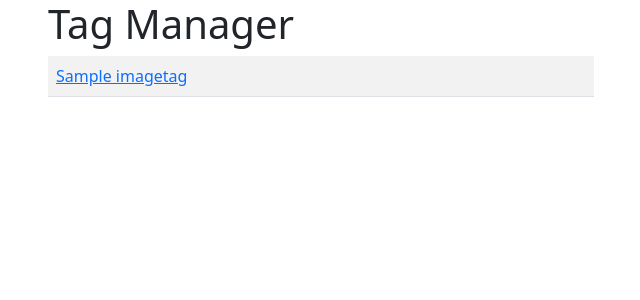
After one commit to cototal/image_library, a Django app: page /tags in a window 1280 px wide. The commit adds this page. Shown: the top 300 px of the page, without its empty margins (34-674 px from the left). Run offline with Django 3.2, Linux system fonts and the light colour scheme; tables that the repository leaves empty hold one stand-in row (values such as "Sample post"); style sheets or scripts are compiled from the project's sources.

Commit message:
Setup tagging and tag views.

```diff
--- a/mysite/library/templates/library/home.html
+++ b/mysite/library/templates/library/home.html
@@ -2,5 +2,5 @@
 {% block title %}Library Home{% endblock %}
 {% block content %}
     <h1>Library Home</h1>
-    {# <img src="{% url 'library:library_image' 12 %}" width=500 /> #}
+    {# <img src="{% url 'library:image' 12 %}" width=500 /> #}
 {% endblock %}
--- /dev/null
+++ b/mysite/library/templates/library/tag_manager.html
@@ -0,0 +1,22 @@
+{% extends "base.html" %}
+{% block title %}Tag Manager{% endblock %}
+{% block content %}
+    <h1>Tag Manager</h1>
+    <div class="row">
+        <div class="col-md-6">
+            <table class="table table-striped">
+                {% for tag in tags %}
+                <tr>
+                    <td>
+                        <a href="{% url 'library:by_tag' tag.name %}">
+                        {{ tag.name }}
+                        </a>
+                    </td>
+                </tr>
+                {% endfor %}
+            </table>
+        </div>
+    </div>
+    <ul>
+    </ul>
+{% endblock %}
--- a/mysite/library/urls.py
+++ b/mysite/library/urls.py
@@ -5,6 +5,8 @@ from . import views
 app_name = 'library'
 
 urlpatterns = [
-    path('', views.home, name='library_home'),
-    path('image/<int:id>', views.image_view, name='library_image')
+    path('', views.home, name='home'),
+    path('tags', views.tag_manager, name='tags'),
+    path('tags/<name>', views.by_tag, name='by_tag'),
+    path('image/<int:id>', views.image_view, name='image')
 ]
--- /dev/null
+++ b/mysite/library/utils/string_utils.py
@@ -0,0 +1,4 @@
+import re
+
+def parameterize(string):
+    return re.sub(r'[ \(\)\[\]!@#$%^&*+=?\.\/\-]+', '-', string.lower())
--- a/mysite/library/views.py
+++ b/mysite/library/views.py
@@ -9,3 +9,15 @@ def home(request):
 def image_view(request, id):
     image = get_object_or_404(Image, id=id)
     return FileResponse(open(image.path, "rb"))
+
+def tag_manager(request):
+    tags = ImageTag.objects.all().values('name').distinct().order_by('name')
+    return render(request, 'library/tag_manager.html', {
+        'tags': tags
+    })
+
+def by_tag(request, name):
+    images = Image.objects.filter(tags__name=name)
+    return render(request, 'library/list.html', {
+        'images': images
+    })
```
Also changed, not shown: mysite/library/scripts/load_image_dir.py (+24 -1 lines), mysite/library/templates/library/list.html (added, +16 -0 lines), mysite/mysite/settings.py (+22 -0 lines), mysite/library/utils/__init__.py (added), 3 other files.
